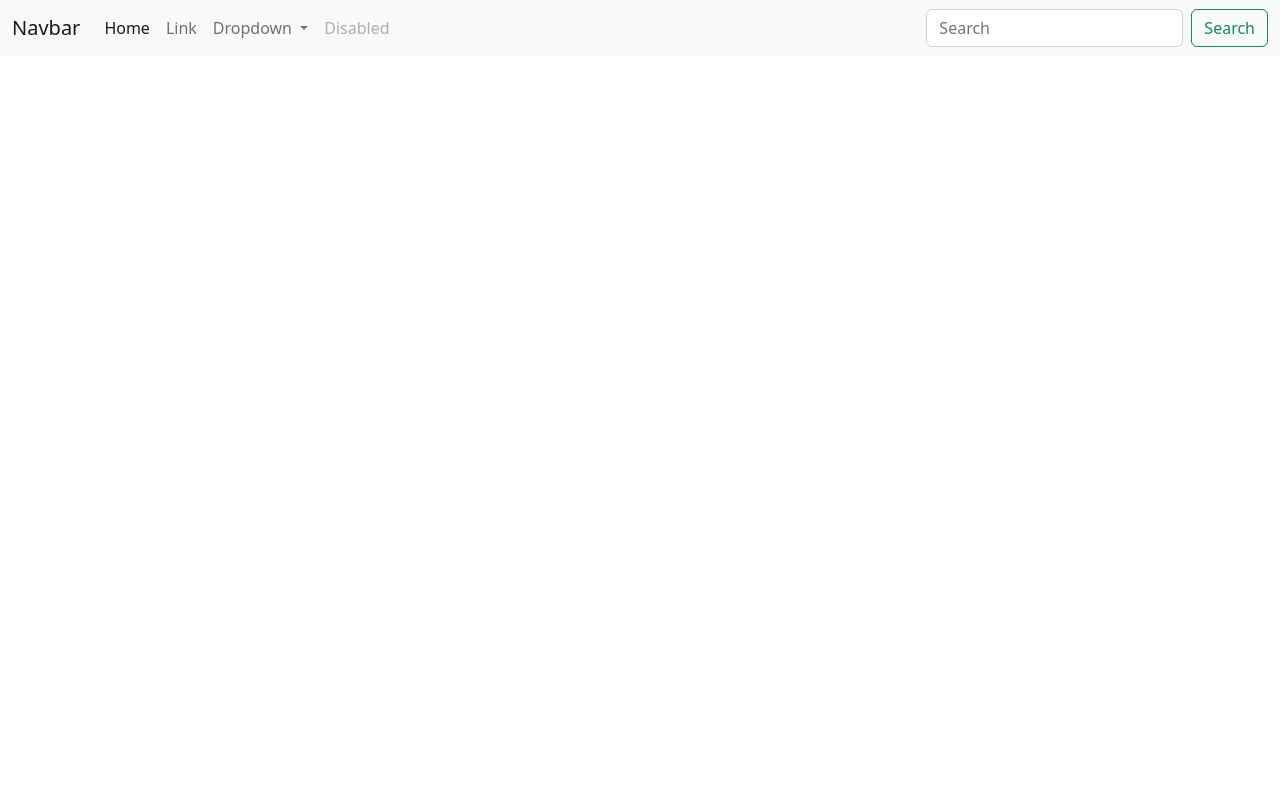
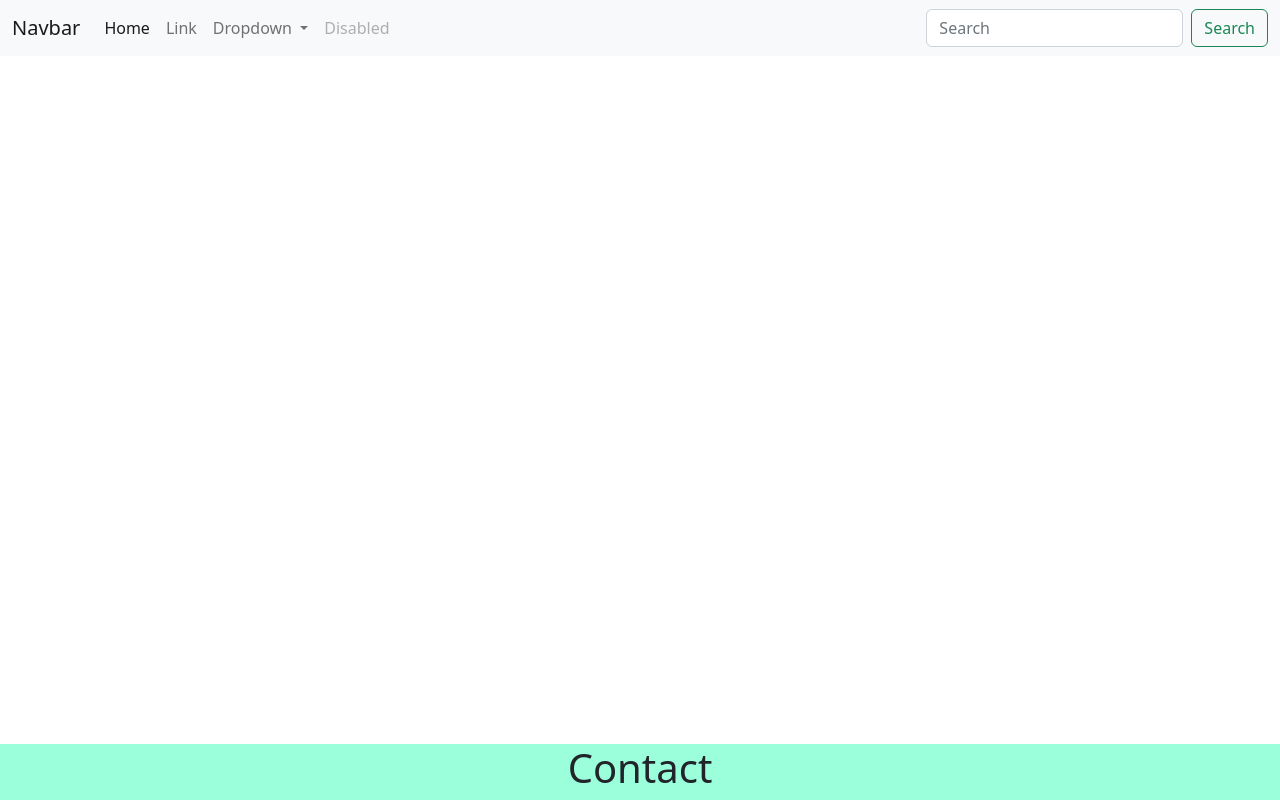
Before and after one commit to josh-hrr/full-stack1, an Angular app: page / in a window 1280 px wide. Built offline with nearby package versions, Linux system fonts and the light colour scheme.

Commit message:
update -adding header and footer

```diff
--- a/src/app/app.component.html
+++ b/src/app/app.component.html
@@ -1,39 +1,3 @@
-
-<nav class="navbar navbar-expand-lg bg-light">
-  <div class="container-fluid">
-    <a class="navbar-brand" href="#">Navbar</a>
-    <button class="navbar-toggler" type="button" data-bs-toggle="collapse" data-bs-target="#navbarSupportedContent" aria-controls="navbarSupportedContent" aria-expanded="false" aria-label="Toggle navigation">
-      <span class="navbar-toggler-icon"></span>
-    </button>
-    <div class="collapse navbar-collapse" id="navbarSupportedContent">
-      <ul class="navbar-nav me-auto mb-2 mb-lg-0">
-        <li class="nav-item">
-          <a class="nav-link active" aria-current="page" href="#">Home</a>
-        </li>
-        <li class="nav-item">
-          <a class="nav-link" href="#">Link</a>
-        </li>
-        <li class="nav-item dropdown">
-          <a class="nav-link dropdown-toggle" href="#" role="button" data-bs-toggle="dropdown" aria-expanded="false">
-            Dropdown
-          </a>
-          <ul class="dropdown-menu">
-            <li><a class="dropdown-item" href="#">Action</a></li>
-            <li><a class="dropdown-item" href="#">Another action</a></li>
-            <li><hr class="dropdown-divider"></li>
-            <li><a class="dropdown-item" href="#">Something else here</a></li>
-          </ul>
-        </li>
-        <li class="nav-item">
-          <a class="nav-link disabled">Disabled</a>
-        </li>
-      </ul>
-      <form class="d-flex" role="search">
-        <input class="form-control me-2" type="search" placeholder="Search" aria-label="Search">
-        <button class="btn btn-outline-success" type="submit">Search</button>
-      </form>
-    </div>
-  </div>
-</nav>
-
+<app-header></app-header>
+<app-footer></app-footer>
 <router-outlet></router-outlet>
--- a/src/app/app.module.ts
+++ b/src/app/app.module.ts
@@ -3,10 +3,14 @@
 
 import { AppRoutingModule } from './app-routing.module';
 import { AppComponent } from './app.component';
+import { HeaderComponent } from './header/header.component';
+import { FooterComponent } from './footer/footer.component';
 
 @NgModule({
   declarations: [
-    AppComponent
+    AppComponent,
+    HeaderComponent,
+    FooterComponent
   ],
   imports: [
     BrowserModule,
--- /dev/null
+++ b/src/app/footer/footer.component.css
@@ -0,0 +1,7 @@
+.footer{
+    text-align: center;
+    position: absolute;
+    bottom: 0;
+    background-color: rgb(155, 255, 220);
+    width: 100%;
+}
--- /dev/null
+++ b/src/app/footer/footer.component.html
@@ -0,0 +1,5 @@
+<footer class="footer">
+    <div>
+        <h1>Contact</h1>
+    </div>
+</footer>
--- /dev/null
+++ b/src/app/footer/footer.component.ts
@@ -0,0 +1,15 @@
+import { Component, OnInit } from '@angular/core';
+
+@Component({
+  selector: 'app-footer',
+  templateUrl: './footer.component.html',
+  styleUrls: ['./footer.component.css']
+})
+export class FooterComponent implements OnInit {
+
+  constructor() { }
+
+  ngOnInit(): void {
+  }
+
+}
--- /dev/null
+++ b/src/app/header/header.component.html
@@ -0,0 +1,36 @@
+<nav class="navbar navbar-expand-lg bg-light">
+    <div class="container-fluid">
+      <a class="navbar-brand" href="#">Navbar</a>
+      <button class="navbar-toggler" type="button" data-bs-toggle="collapse" data-bs-target="#navbarSupportedContent" aria-controls="navbarSupportedContent" aria-expanded="false" aria-label="Toggle navigation">
+        <span class="navbar-toggler-icon"></span>
+      </button>
+      <div class="collapse navbar-collapse" id="navbarSupportedContent">
+        <ul class="navbar-nav me-auto mb-2 mb-lg-0">
+          <li class="nav-item">
+            <a class="nav-link active" aria-current="page" href="#">Home</a>
+          </li>
+          <li class="nav-item">
+            <a class="nav-link" href="#">Link</a>
+          </li>
+          <li class="nav-item dropdown">
+            <a class="nav-link dropdown-toggle" href="#" role="button" data-bs-toggle="dropdown" aria-expanded="false">
+              Dropdown
+            </a>
+            <ul class="dropdown-menu">
+              <li><a class="dropdown-item" href="#">Action</a></li>
+              <li><a class="dropdown-item" href="#">Another action</a></li>
+              <li><hr class="dropdown-divider"></li>
+              <li><a class="dropdown-item" href="#">Something else here</a></li>
+            </ul>
+          </li>
+          <li class="nav-item">
+            <a class="nav-link disabled">Disabled</a>
+          </li>
+        </ul>
+        <form class="d-flex" role="search">
+          <input class="form-control me-2" type="search" placeholder="Search" aria-label="Search">
+          <button class="btn btn-outline-success" type="submit">Search</button>
+        </form>
+      </div>
+    </div>
+  </nav>
--- /dev/null
+++ b/src/app/header/header.component.ts
@@ -0,0 +1,15 @@
+import { Component, OnInit } from '@angular/core';
+
+@Component({
+  selector: 'app-header',
+  templateUrl: './header.component.html',
+  styleUrls: ['./header.component.css']
+})
+export class HeaderComponent implements OnInit {
+
+  constructor() { }
+
+  ngOnInit(): void {
+  }
+
+}
```
Also changed, not shown: src/app/header/header.component.css (added), 2 other files (tests, documents, lock files or other folders).
